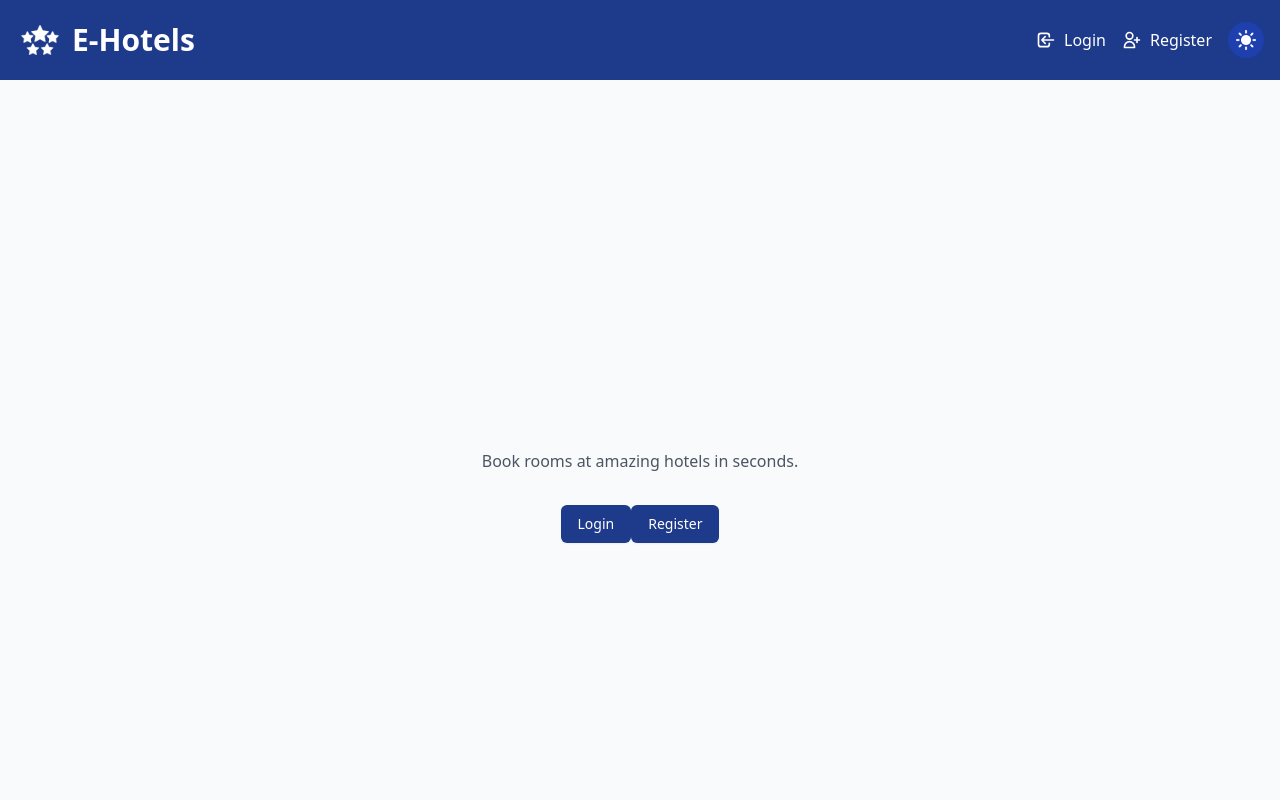
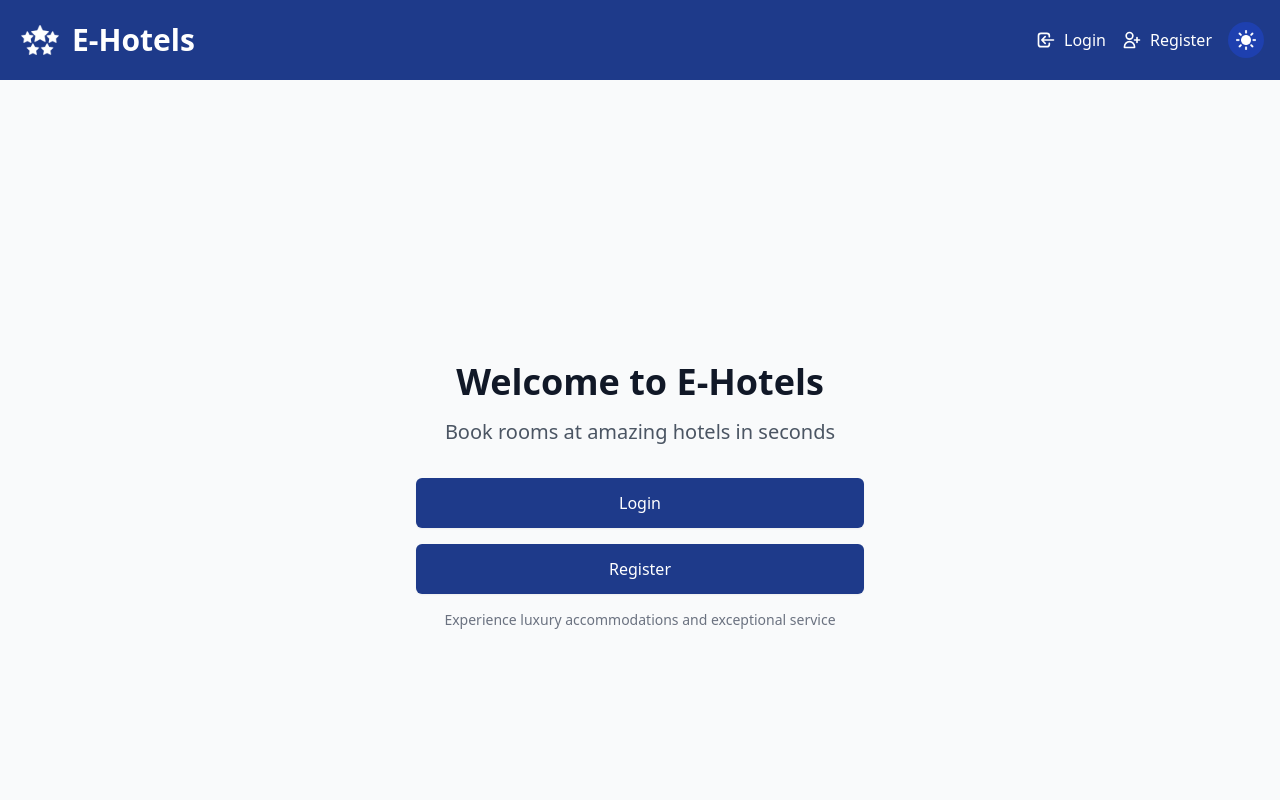
Before and after one commit to mmswflow-upb/E-Hotel, a React (Vite) app in the folder frontend/: page / in a window 1280 px wide. Shown: the top 800 px of the page. Built offline with nearby package versions, Linux system fonts and the light colour scheme; no server answers.

Commit message:
Improved layout of home page when logged out

```diff
--- a/frontend/src/components/NavBar.jsx
+++ b/frontend/src/components/NavBar.jsx
@@ -136,8 +136,22 @@ export default function NavBar() {
             {user ? (
               <button
                 onClick={logout}
-                className="text-white dark:text-white hover:text-blue-200 dark:hover:text-primary transition-colors duration-200 bg-transparent border-none cursor-pointer"
+                className="flex items-center gap-2 text-white dark:text-white hover:text-blue-200 dark:hover:text-primary transition-colors duration-200"
               >
+                <svg
+                  xmlns="http://www.w3.org/2000/svg"
+                  className="h-5 w-5"
+                  fill="none"
+                  viewBox="0 0 24 24"
+                  stroke="currentColor"
+                >
+                  <path
+                    strokeLinecap="round"
+                    strokeLinejoin="round"
+                    strokeWidth={2}
+                    d="M17 16l4-4m0 0l-4-4m4 4H7m6 4v1a3 3 0 01-3 3H6a3 3 0 01-3-3V7a3 3 0 013-3h4a3 3 0 013 3v1"
+                  />
+                </svg>
                 Logout
               </button>
             ) : (
--- a/frontend/src/pages/Home.jsx
+++ b/frontend/src/pages/Home.jsx
@@ -12,23 +12,33 @@ export default function Home() {
     <div className="min-h-screen flex flex-col items-center justify-center bg-gray-50 dark:bg-gray-900 py-12 px-4 sm:px-6 lg:px-8">
       <div className="max-w-md w-full space-y-8">
         {!user ? (
-          <div className="mt-8 space-y-4 text-center">
-            <p className="text-gray-600 dark:text-gray-300">
-              Book rooms at amazing hotels in seconds.
+          <div className="mt-8 space-y-8 text-center">
+            <div className="space-y-4">
+              <h1 className="text-4xl font-bold text-gray-900 dark:text-white">
+                Welcome to E-Hotels
+              </h1>
+              <p className="text-xl text-gray-600 dark:text-gray-300">
+                Book rooms at amazing hotels in seconds
               </p>
+            </div>
             <div className="space-y-4">
+              <div className="grid grid-cols-1 gap-4">
                 <Link
                   to="/login"
-                className="inline-flex items-center px-4 py-2 border border-transparent rounded-md shadow-sm text-sm font-medium text-white bg-primary hover:bg-primary-light dark:bg-primary-dark dark:hover:bg-primary-dark-light focus:outline-none focus:ring-2 focus:ring-offset-2 focus:ring-primary dark:focus:ring-primary-dark"
+                  className="inline-flex items-center justify-center px-6 py-3 border border-transparent text-base font-medium rounded-md shadow-sm text-white bg-primary hover:bg-primary-light dark:bg-primary-dark dark:hover:bg-primary-dark-light focus:outline-none focus:ring-2 focus:ring-offset-2 focus:ring-primary dark:focus:ring-primary-dark transition-colors duration-200"
                 >
                   Login
                 </Link>
                 <Link
                   to="/register"
-                className="inline-flex items-center px-4 py-2 border border-transparent rounded-md shadow-sm text-sm font-medium text-white bg-primary hover:bg-primary-light dark:bg-primary-dark dark:hover:bg-primary-dark-light focus:outline-none focus:ring-2 focus:ring-offset-2 focus:ring-primary dark:focus:ring-primary-dark"
+                  className="inline-flex items-center justify-center px-6 py-3 border border-transparent text-base font-medium rounded-md shadow-sm text-white bg-primary hover:bg-primary-light dark:bg-primary-dark dark:hover:bg-primary-dark-light focus:outline-none focus:ring-2 focus:ring-offset-2 focus:ring-primary dark:focus:ring-primary-dark transition-colors duration-200"
                 >
                   Register
                 </Link>
+              </div>
+              <p className="text-sm text-gray-500 dark:text-gray-400">
+                Experience luxury accommodations and exceptional service
+              </p>
             </div>
           </div>
         ) : (
```
Lines whose indentation alone changed are shown as unchanged.
